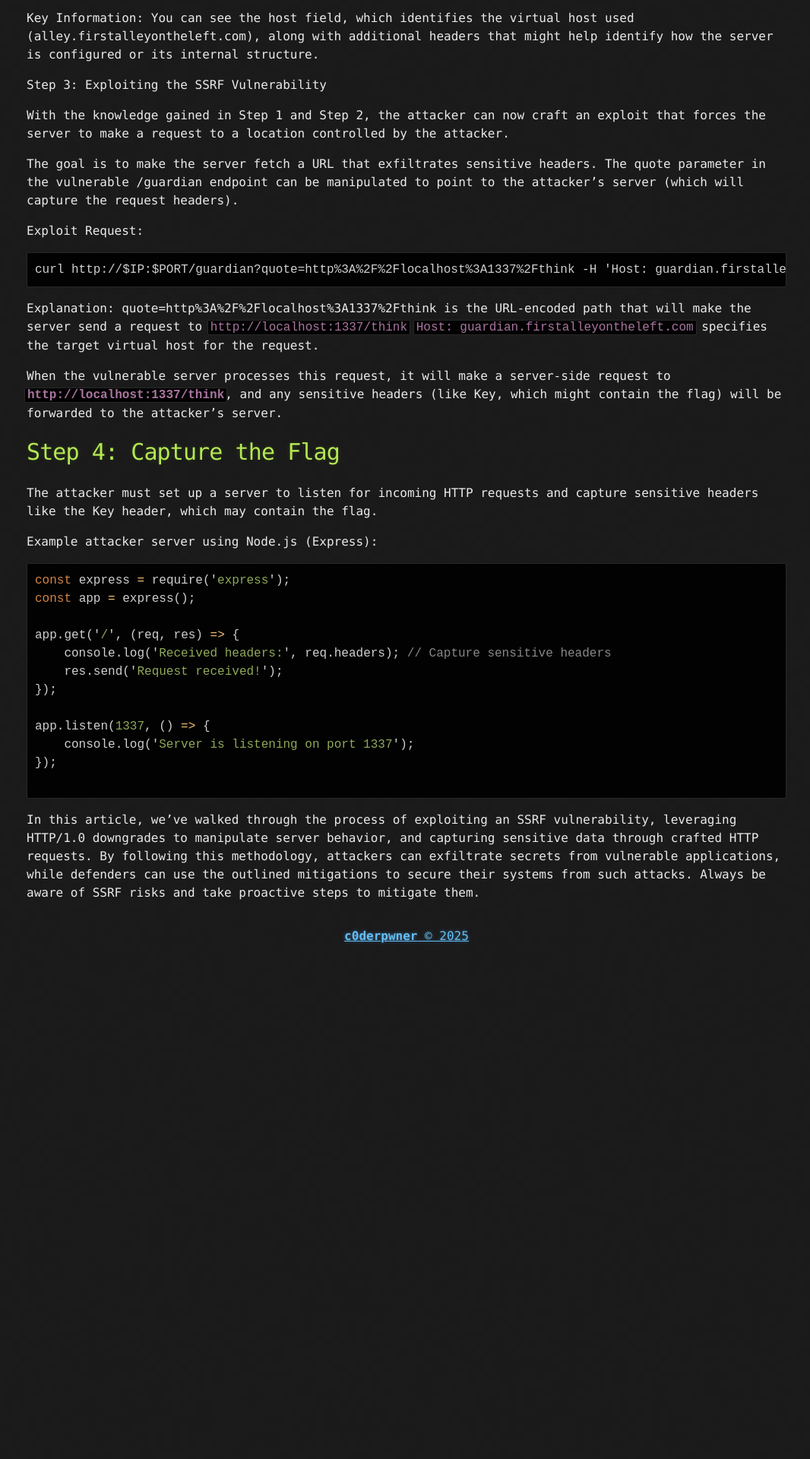
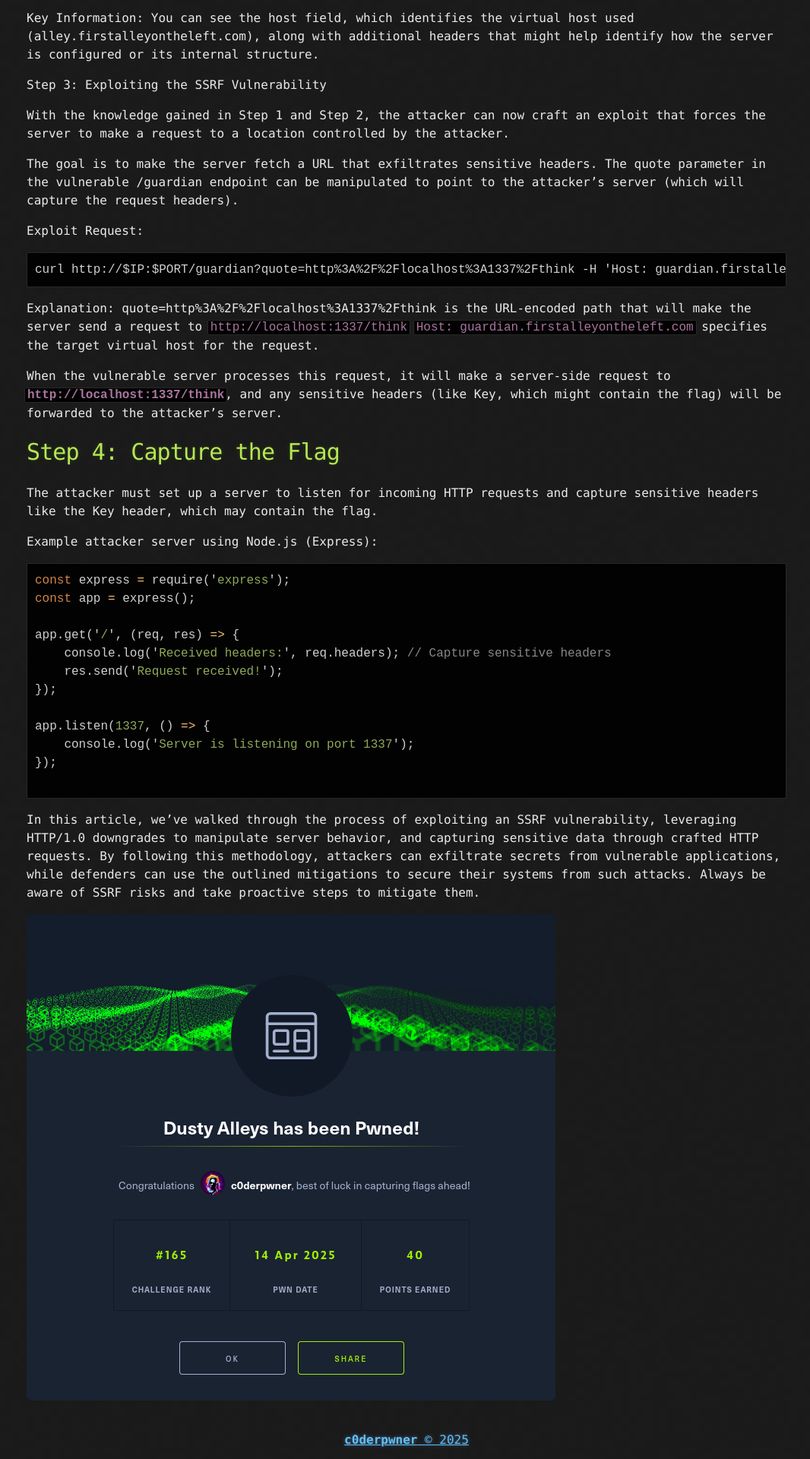
Before and after one commit to c0derpwner/c0derpwner.github.io, a Jekyll site: the page built from _posts/2025-04-14-Web_Dusty_alleys.md, in a window 1280 px wide. Shown: the part 2593-4513 px from the top of the page at 76% size, without its empty margins (105-1171 px from the left). Built offline with Jekyll 4.4.1, drawn with Linux system fonts in a browser that asks for light colours; before the commit the page ends 3850 px from its top, so only the background shows below that.

Commit message:
Blogspot_img

```diff
--- a/_posts/2025-04-14-Web_Dusty_alleys.md
+++ b/_posts/2025-04-14-Web_Dusty_alleys.md
@@ -134,3 +134,5 @@ app.listen(1337, () => {
 
 
 In this article, we've walked through the process of exploiting an SSRF vulnerability, leveraging HTTP/1.0 downgrades to manipulate server behavior, and capturing sensitive data through crafted HTTP requests. By following this methodology, attackers can exfiltrate secrets from vulnerable applications, while defenders can use the outlined mitigations to secure their systems from such attacks. Always be aware of SSRF risks and take proactive steps to mitigate them.
+
+![image](assets/ach/dusty_alley.png)
```
Also changed, not shown: assets/ach/dusty_alley.png (added).
